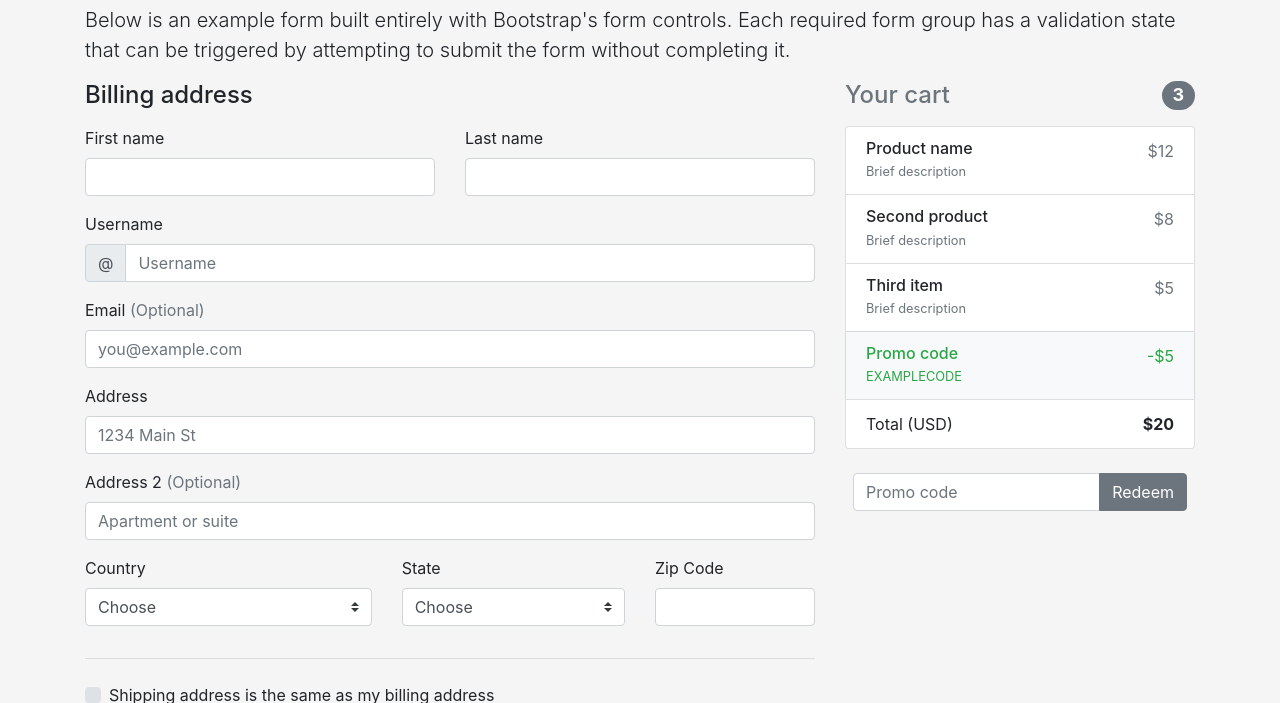
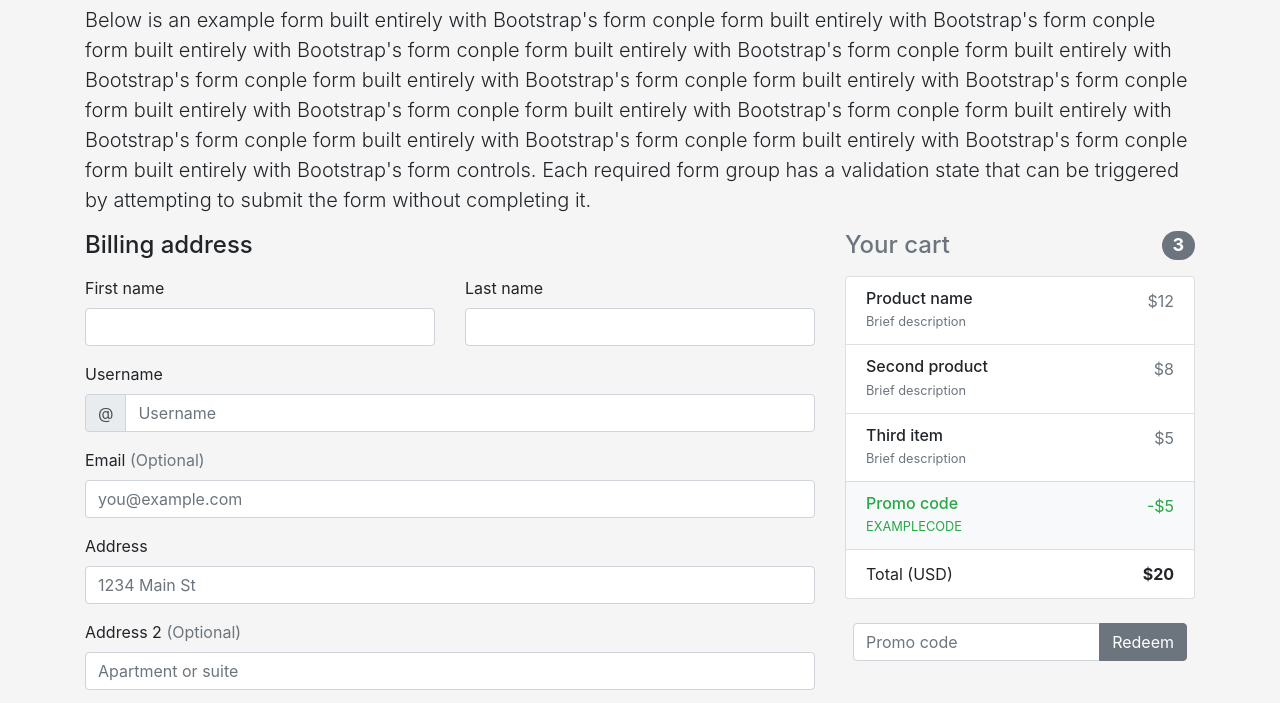
Before and after one commit to Gravewalker666/cadmus, a plain HTML site: page index.html in a window 1280 px wide. Shown: the part 131-834 px from the top of the page. Drawn offline with Linux system fonts and the light colour scheme.

Commit message:
added more lines to paragraph

```diff
--- a/index.html
+++ b/index.html
@@ -11,7 +11,13 @@
 <div class="container">
     <img class="d-block mx-auto" src="thumb.jpg" alt="" width="90" height="90">
     <h2 class="text-center">Checkout Form</h2>
-    <p class="lead">Below is an example form built entirely with Bootstrap's form controls. Each required form group has
+    <p class="lead">Below is an example form built entirely with Bootstrap's form conple form built entirely with
+        Bootstrap's form conple form built entirely with Bootstrap's form conple form built entirely with Bootstrap's
+        form conple form built entirely with Bootstrap's form conple form built entirely with Bootstrap's form conple
+        form built entirely with Bootstrap's form conple form built entirely with Bootstrap's form conple form built
+        entirely with Bootstrap's form conple form built entirely with Bootstrap's form conple form built entirely with
+        Bootstrap's form conple form built entirely with Bootstrap's form conple
+        form built entirely with Bootstrap's form controls. Each required form group has
         a validation state that can be triggered by attempting to submit the form without completing it.</p>
 
     <div class="row">
@@ -203,7 +209,6 @@
 </body>
 
 
-
 <script src="assests/js/bootstrap.min.js"></script>
 
 
```
